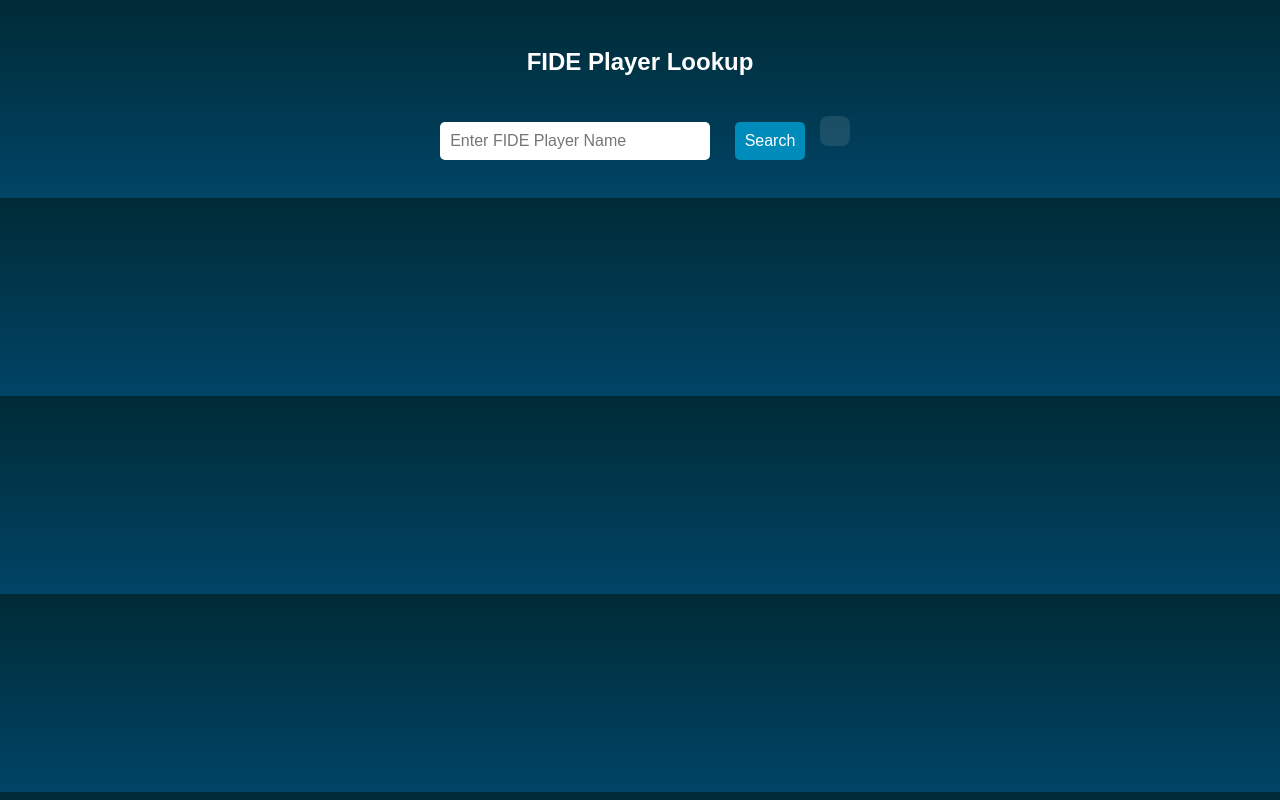
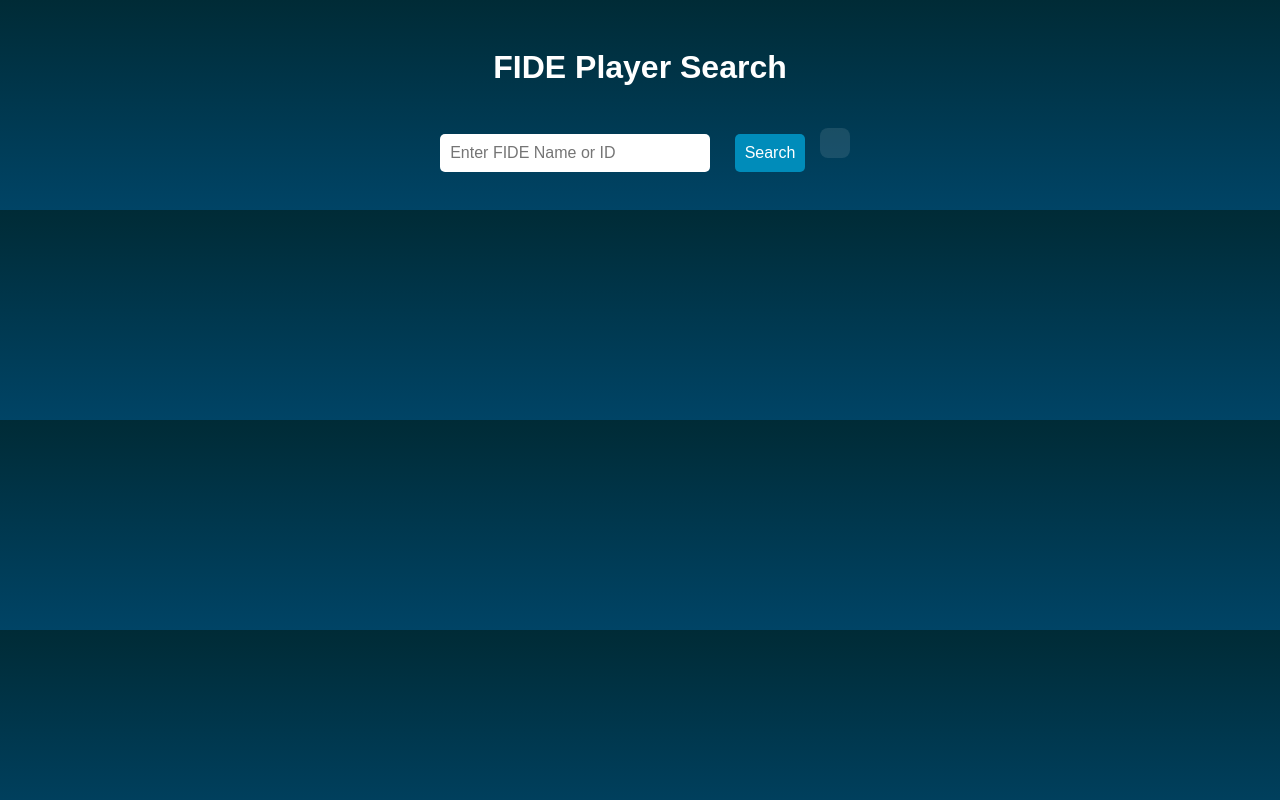
Before and after one commit to BrokenPixel111/FIDE_ID, a plain HTML site: page index.html in a window 1280 px wide. Drawn offline with Linux system fonts and the light colour scheme.

Commit message:
Update index.html

```diff
--- a/index.html
+++ b/index.html
@@ -2,19 +2,18 @@
 <html lang="en">
 <head>
     <meta charset="UTF-8">
-    <meta name="viewport" content="width=device-width, initial-scale=1">
-    <title>FIDE Player Lookup</title>
+    <meta name="viewport" content="width=device-width, initial-scale=1.0">
+    <title>FIDE Player Search</title>
     <link rel="stylesheet" href="styles.css">
 </head>
 <body>
-
-    <h2>FIDE Player Lookup</h2>
-    <input type="text" id="playerName" placeholder="Enter FIDE Player Name">
-    <button onclick="searchFidePlayer()">Search</button>
-
-    <div id="result"></div>
+    <div class="container">
+        <h1>FIDE Player Search</h1>
+        <input type="text" id="playerInput" placeholder="Enter FIDE Name or ID">
+        <button onclick="searchFidePlayer()">Search</button>
+        <div id="result"></div>
+    </div>
 
     <script src="script.js"></script>
-
 </body>
 </html>
```
